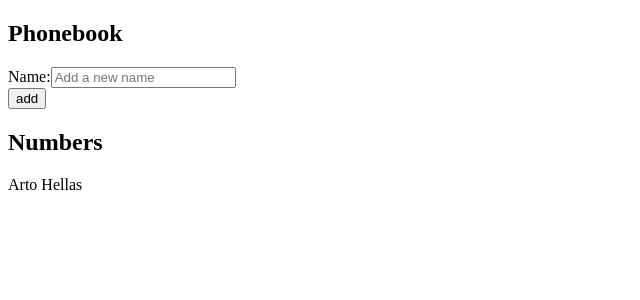
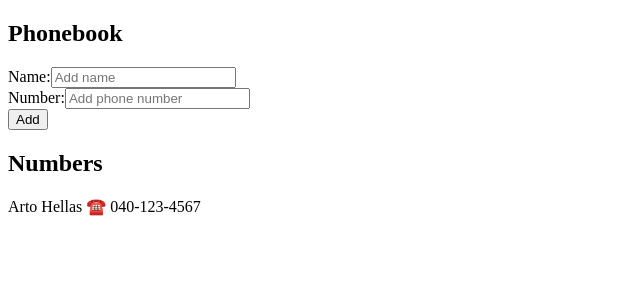
Before and after one commit to degenone/FSO-part2, a React (Vite) app in the folder phonebook/: page / in a window 1280 px wide. Shown: the top 300 px of the page, without its empty margins (0-640 px from the left). Built offline with nearby package versions, Linux system fonts and the light colour scheme.

Commit message:
exercise 2.8 done

```diff
--- a/phonebook/src/App.jsx
+++ b/phonebook/src/App.jsx
@@ -2,27 +2,52 @@ import { useState } from 'react';
 import Person from './components/Person';
 
 const App = () => {
-    const [persons, setPersons] = useState([{ name: 'Arto Hellas' }]);
+    const [persons, setPersons] = useState([
+        { name: 'Arto Hellas', number: '040-123-4567' },
+    ]);
     const [newName, setNewName] = useState('');
+    const [newNumber, setNewNumber] = useState('');
 
     const handleNameChange = (e) => {
         const { value } = e.target;
         setNewName(value);
     };
 
+    const handleNumberChange = (e) => {
+        const { value } = e.target;
+        setNewNumber(value);
+    };
+
     const addPerson = (e) => {
         e.preventDefault();
-        if (newName.trim().length === 0) return;
-        const personObj = { name: newName };
-        if (personExists(personObj.name)) {
-            alert(`"${personObj.name}" is already in the phonebook!`);
-            return;
-        }
+        if (newName.trim().length === 0 || newName.trim().length === 0) return;
+        const personObj = { name: newName, number: newNumber };
+        if (personExists(personObj)) return;
         setPersons([...persons, personObj]);
         setNewName('');
+        setNewNumber('');
     };
 
-    const  personExists = name => persons.filter(person => person.name === name).length !== 0;
+    const personExists = (newPerson) => {
+        if (
+            persons.filter((person) => person.name === newPerson.name)
+                .length !== 0
+        ) {
+            alert(`"${newPerson.name}" is already in the phonebook!`);
+            return true;
+        }
+        const regex = /[\s-]/g;
+        const number = newPerson.number.replaceAll(regex, '');
+        if (
+            persons.filter(
+                (person) => person.number.replaceAll(regex, '') === number
+            ).length !== 0
+        ) {
+            alert(`"${newPerson.number}" is already in the phonebook!`);
+            return true;
+        }
+        return false;
+    };
 
     return (
         <div>
@@ -34,13 +59,28 @@ const App = () => {
                         type='text'
                         name='newName'
                         id='newName'
-                        placeholder='Add a new name'
+                        placeholder='Add name'
                         value={newName}
                         onChange={handleNameChange}
                     />
                 </div>
                 <div>
-                    <button type='submit'>add</button>
+                    <label htmlFor='newNumber'>Number:</label>
+                    <input
+                        type='text'
+                        name='newNumber'
+                        id='newNumber'
+                        minLength={12}
+                        maxLength={12}
+                        placeholder='Add phone number'
+                        pattern='[0-9]{3}[\s\-][0-9]{3}[\s\-][0-9]{4}'
+                        title='Phone number e.g. 123 123 1234 or 123-123-1234'
+                        value={newNumber}
+                        onChange={handleNumberChange}
+                    />
+                </div>
+                <div>
+                    <button type='submit'>Add</button>
                 </div>
             </form>
             <h2>Numbers</h2>
--- a/phonebook/src/components/Person.jsx
+++ b/phonebook/src/components/Person.jsx
@@ -1,6 +1,10 @@
 const Person = (props) => {
     const { person } = props;
-    return <p>{person.name}</p>;
+    return (
+        <p>
+            {person.name} ☎️ {person.number}
+        </p>
+    );
 };
 
 export default Person;
```
